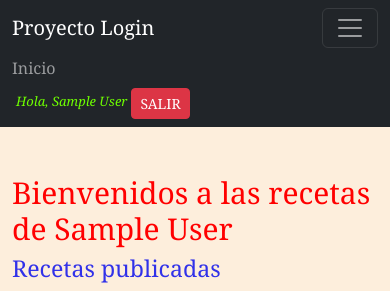
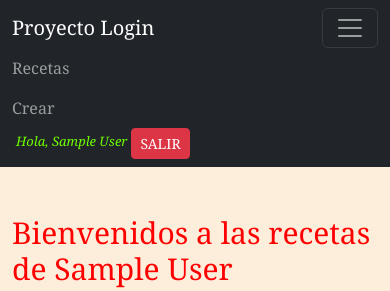
Before and after one commit to Jbaruz/flask_recetas, a Flask app: page /recetas in a window 390 px wide, after a click that opens the changed part. Shown: the top 291 px of the page. Run offline with Flask 2, Linux system fonts and the light colour scheme; the visitor is signed in with stand-in values (Sample User, id 1); data that the repository does not hold is empty; some libraries are stand-ins or nearby versions.

Commit message:
Flask recetas completo - ajuste front-end 90%

```diff
--- a/flask_base/controllers/recetas.py
+++ b/flask_base/controllers/recetas.py
@@ -1,6 +1,7 @@
 from flask_base import app
 from flask import render_template, redirect, request, flash, session
 from flask_base.models.receta import Receta
+from flask_base.models.usuario import Usuario
 
 @app.route('/recetas')
 def recetas():
@@ -61,3 +62,16 @@ def procesar_editar_receta(id):
     actualizar = Receta.update(actualizar_receta)
     print("QUIERO VER ACTUALIZAR--->",actualizar)
     return redirect('/recetas')
+
+@app.route('/recetas/eliminar/<id>', methods=['GET'])
+def recetas_eliminar_procesar(id):
+
+    Receta.delete(id)
+    flash(f"exito al eliminar la ciudad","success")
+    return redirect('/recetas')
+
+@app.route('/recetas/detalle/<id>')
+def recetas_detalle(id):
+    if 'usuarios_id' not in session:
+        return redirect('/login')
+    return render_template('recetas/detalleRecetas.html', receta = Receta.view_by_id(id), usuario = Usuario.get_all())
--- a/flask_base/models/receta.py
+++ b/flask_base/models/receta.py
@@ -22,10 +22,17 @@ class Receta(ModeloBase):
         self.updated_at = data['updated_at']
 
     @classmethod
+    def view_by_id(cls, id):
+        query = f"SELECT * FROM {cls.modelo} JOIN usuarios ON usuarios.id = {cls.modelo}.usuarios_id WHERE receta.id = %(id)s;"
+        data = {'id': id }
+        results = connectToMySQL(os.environ.get("BASEDATOS_NOMBRE")).query_db(query,data)
+        print("AQUI QUIERO VER -->",results)
+        return cls(results[0])if len(results) > 0 else None
+
+    @classmethod
     def get_all_width_user(cls):
         query = f"SELECT * FROM {cls.modelo} JOIN usuarios ON usuarios.id = {cls.modelo}.usuarios_id;"
         results = connectToMySQL(os.environ.get("BASEDATOS_NOMBRE")).query_db(query)
-        print("AQUI QUIERO VER -->",results)
         all_data = []
         for data in results:
             all_data.append(cls(data))
@@ -41,6 +48,15 @@ class Receta(ModeloBase):
                         menos_30 = %(menos_30)s,
                         updated_at=NOW()
                     WHERE id = %(id)s"""
+        resultado = connectToMySQL(os.environ.get("BASEDATOS_NOMBRE")).query_db(query, data)
+        return resultado
+
+    @classmethod
+    def delete(cls,id):
+        query = f"DELETE FROM {cls.modelo} WHERE id = %(id)s"
+        data = {
+            'id': id
+        }
         resultado = connectToMySQL(os.environ.get("BASEDATOS_NOMBRE")).query_db(query, data)
         print("RESULTADO: ", resultado)
         return resultado
@@ -69,5 +85,4 @@ class Receta(ModeloBase):
             is_valid = cls.validar_largo(data, 'fecha_elaboracion', 9)
             is_valid = False
 
-
         return is_valid
--- a/flask_base/templates/_menu.html
+++ b/flask_base/templates/_menu.html
@@ -6,7 +6,10 @@
         </button>
         <div class="collapse navbar-collapse" id="navbarNavAltMarkup">
             <div class="navbar-nav">
-                <a class="nav-link" aria-current="page" href="/recetas">Inicio</a>
+                <a class="nav-link" aria-current="page" href="/recetas">Recetas</a>
+            </div>
+            <div class="navbar-nav">
+                <a class="nav-link" aria-current="page" href="/recetas/nuevo">Crear</a>
             </div>
         </div>
         <div class="d-flex">
--- a/flask_base/templates/recetas/recetas.html
+++ b/flask_base/templates/recetas/recetas.html
@@ -32,12 +32,12 @@
                         </td>
                         <td>{{receta.usuario_nombre}} </td>
                         <td>
-                            <a href="#">Ver</a>
+                            <a href="/recetas/detalle/{{receta.id}}">Ver</a>
                             {% if session['usuarios_id']== receta.usuario_id%}
                             | <a href="/recetas/editar/{{receta.id}}">Editar</a>
                             {% endif %}
                             {% if session['usuarios_id']== receta.usuario_id%}
-                            | <a href="/delete">Eliminar</a>
+                            | <a href="/recetas/eliminar/{{receta.id}}">Eliminar</a>
                             {% endif %}
                         </td>
                     </tr>
```
Also changed, not shown: flask_base/templates/recetas/detalleRecetas.html (added, +26 -0 lines), README.md.
